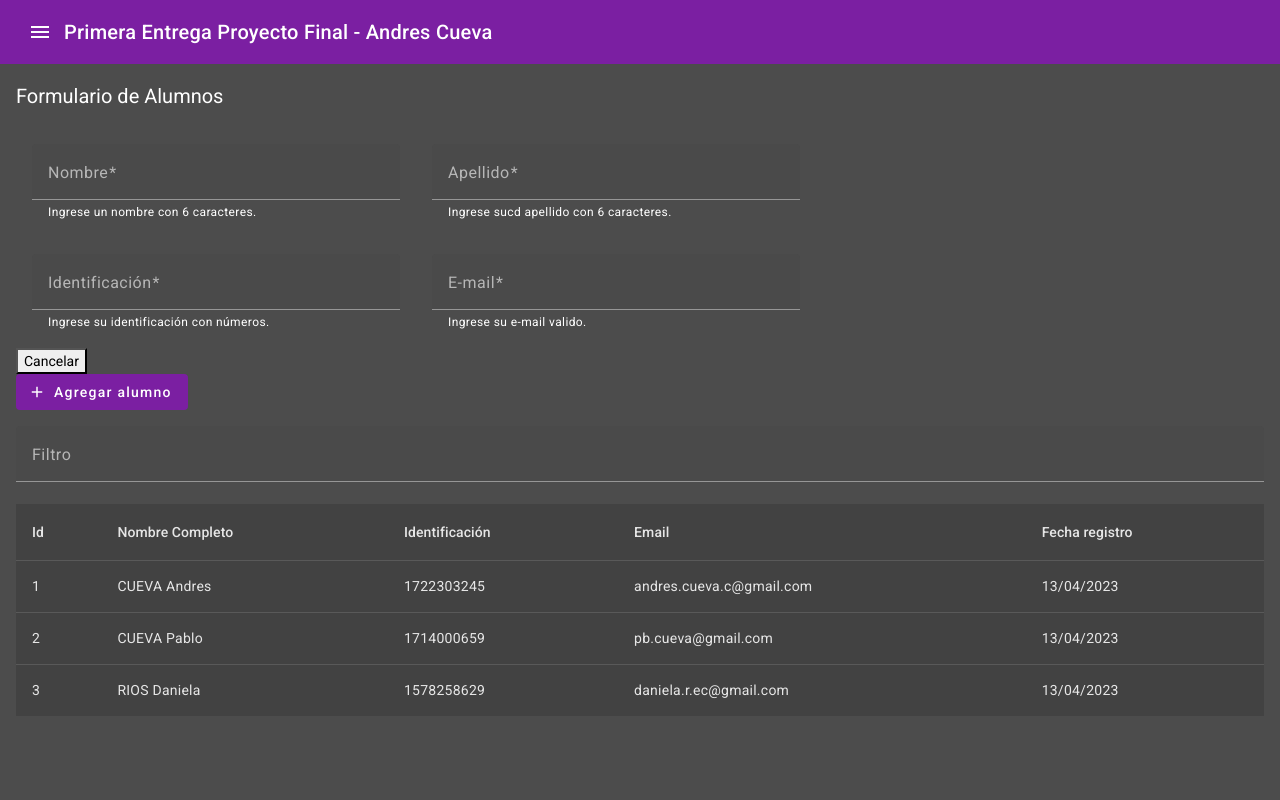
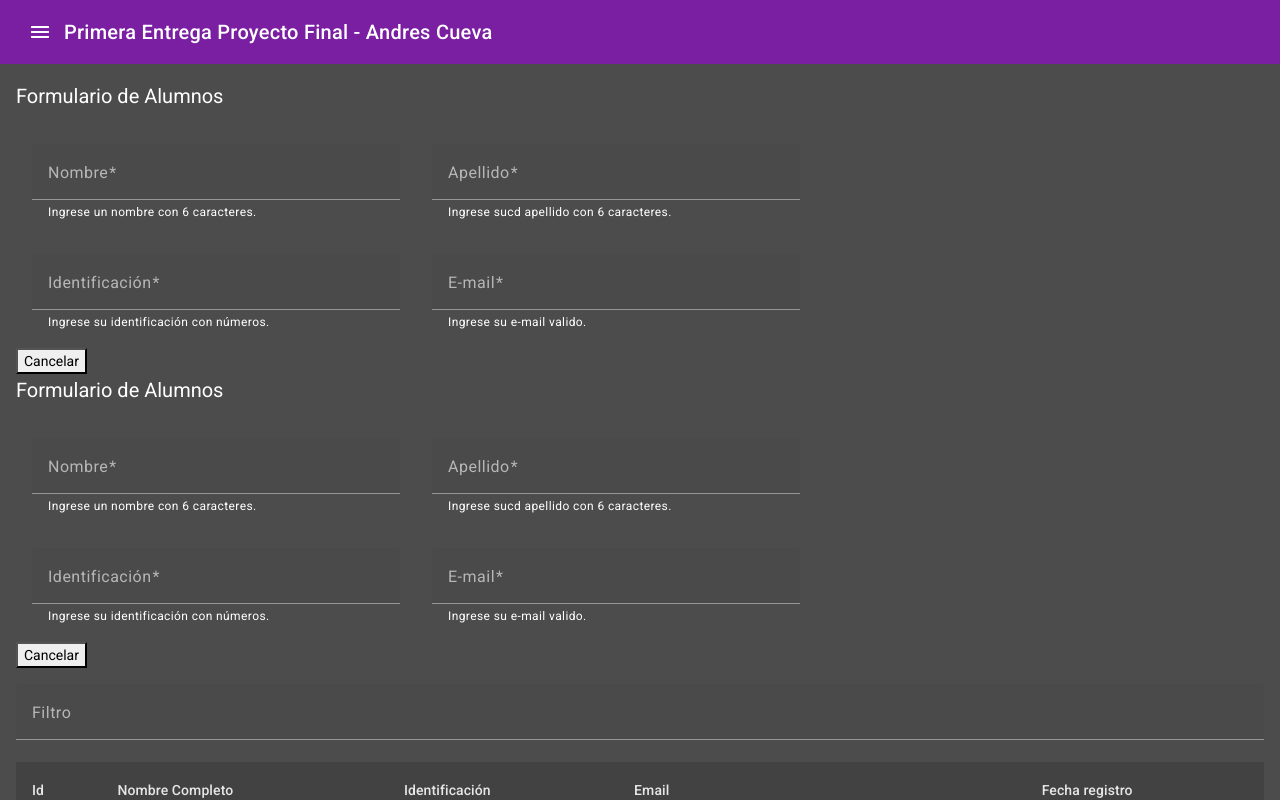
Before and after one commit to acuevaEC/1PF_Cueva, an Angular app in the folder 1PF_Cueva/: page / in a window 1280 px wide. Built offline with nearby package versions, Linux system fonts and the light colour scheme.

Commit message:
sin crud

```diff
--- /dev/null
+++ b/1PF_Cueva/src/app/components/tablas/abm-alumnos/abm-alumnos.component.ts
@@ -0,0 +1,37 @@
+import { Component } from '@angular/core';
+import { FormControl, FormGroup, Validators } from '@angular/forms';
+import { MatDialogRef } from '@angular/material/dialog';
+
+@Component({
+  selector: 'app-abm-alumnos',
+  templateUrl: './abm-alumnos.component.html',
+  styleUrls: ['./abm-alumnos.component.css']
+})
+export class AbmAlumnosComponent {
+
+  alumnosForm = new FormGroup({
+    nombre: new FormControl('', [Validators.required]),
+    apellido: new FormControl('', [Validators.required]),
+    fecha_nacimiento: new FormControl('', [Validators.required]),
+    curso: new FormControl('', [Validators.required]),
+  })
+
+  cursos: string[] = ['Frontend', 'Backend', 'Databases', 'Marketing']
+
+  constructor(private dialogRef: MatDialogRef<AbmAlumnosComponent>) {}
+
+  guardar(): void {
+    if (this.alumnosForm.valid) {
+      const nuevoAlumno = {
+        nombre: this.alumnosForm.get('nombre')?.value,
+        apellido: this.alumnosForm.get('apellido')?.value,
+        fecha_nacimiento: this.alumnosForm.get('fecha_nacimiento')?.value,
+        curso: this.alumnosForm.get('curso')?.value
+      };
+      this.dialogRef.close(nuevoAlumno);
+    } else {
+      this.alumnosForm.markAllAsTouched();
+    }
+  }
+
+}
--- a/1PF_Cueva/src/app/components/tablas/tablas.component.html
+++ b/1PF_Cueva/src/app/components/tablas/tablas.component.html
@@ -1,8 +1,13 @@
+<!--
 <div  class="mb-3">
-<button  color="primary" mat-flat-button>
+<button (click)="abrirEstudiante()" color="primary" mat-flat-button>
   <mat-icon>add</mat-icon>
   Agregar alumno
 </button>
+</div>
+-->
+<div class="mb-3">
+  <app-formularios></app-formularios>
 </div>
 
 <!-- Filtro -->
--- a/1PF_Cueva/src/app/components/tablas/tablas.component.ts
+++ b/1PF_Cueva/src/app/components/tablas/tablas.component.ts
@@ -1,6 +1,7 @@
 import { Component } from '@angular/core';
 import { MatTableDataSource } from '@angular/material/table';
 import { MatDialog } from '@angular/material/dialog';
+import { AbmAlumnosComponent } from './abm-alumnos/abm-alumnos.component';
 
 export interface Estudiante {
   id: number;
@@ -57,6 +58,9 @@ export class TablasComponent {
   }
   constructor(private matDialog: MatDialog){}
 
+abrirEstudiante():void{
+  this.matDialog.open(AbmAlumnosComponent);
+}
 
 
 }
--- a/1PF_Cueva/src/app/components/tablas/tablas.module.ts
+++ b/1PF_Cueva/src/app/components/tablas/tablas.module.ts
@@ -9,7 +9,7 @@ import { MatIconModule } from '@angular/material/icon';
 import { MatButtonModule } from '@angular/material/button';
 import { MatDialogModule } from '@angular/material/dialog';
 import { DirectivesModule } from '../shared/directives/directives.module';
-import { FormulariosModule } from "../formularios/formularios.module";
+import { FormulariosModule } from '../formularios/formularios.module';
 
 
 
@@ -31,7 +31,7 @@ import { FormulariosModule } from "../formularios/formularios.module";
         MatButtonModule,
         MatDialogModule,
         DirectivesModule,
-        FormulariosModule
+        FormulariosModule,
     ]
 })
 export class TablasModule { }
```
Also changed, not shown: 1PF_Cueva/src/app/components/tablas/abm-alumnos/abm-alumnos.module.ts (added, +32 -0 lines), 1PF_Cueva/src/app/components/tablas/abm-alumnos/abm-alumnos.component.css (added), 1PF_Cueva/src/app/components/tablas/abm-alumnos/abm-alumnos.component.html (added), 1 other file (tests, documents, lock files or other folders).
